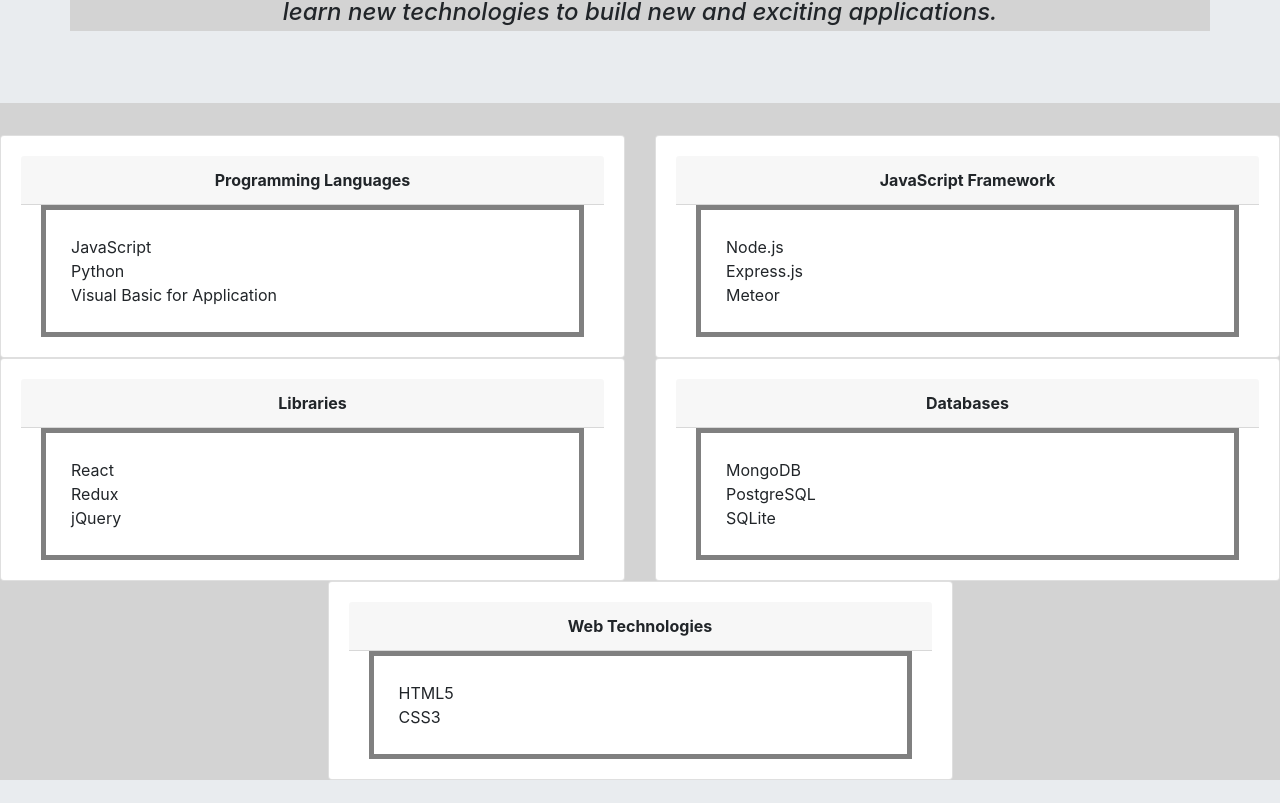
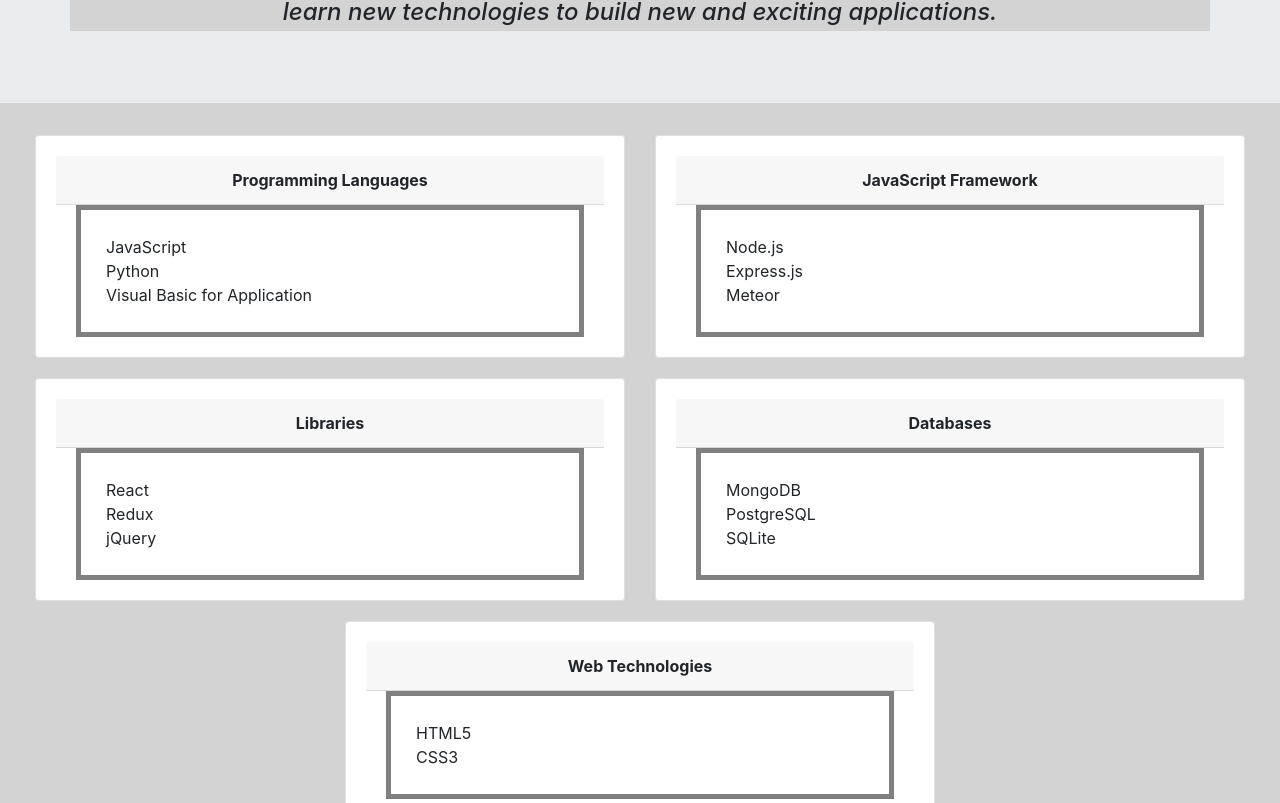
Before and after one commit to JasonNuhn/portfolio, a React (Create React App) app: page / in a window 1280 px wide. Shown: the part 277-1080 px from the top of the page. Built offline with nearby package versions, Linux system fonts and the light colour scheme.

Commit message:
margin setup on project component

```diff
--- a/src/components/about/index.js
+++ b/src/components/about/index.js
@@ -11,6 +11,10 @@ import {
   } from 'reactstrap'
 
 import './about.css';
+
+const divStyle = {
+    margin: "20px"
+  };
 
 class About extends Component {
         render () {
@@ -34,7 +38,7 @@ class About extends Component {
                             </Container>
                         </Jumbotron>
                         {/* <h2><b>Favorite Quote:</b><br></br><i>There is no royal road to a successful life, as there is no royal road to learning.  It has got to be hard knocks, morning, noon, and night, and fixity of purpose.</i></h2> */}
-                        <Row>
+                        <Row style={divStyle}>
                         <Col sm="6">
                         <Card body>
                             <CardHeader align="center" size="lg"><b>Programming Languages</b></CardHeader>
@@ -54,7 +58,7 @@ class About extends Component {
                         </Card>
                         </Col>
                         </Row>
-                        <Row>
+                        <Row style={divStyle}>
                             <Col sm="6">
                             <Card body>
                                 <CardHeader align="center" size="lg"><b>Libraries</b></CardHeader>
@@ -74,7 +78,7 @@ class About extends Component {
                             </Card>
                         </Col>
                         </Row>
-                        <Row>
+                        <Row style={divStyle}>
                             <Col sm="12" md={{ size: 6, offset: 3 }}>
                                 <Card body>
                                     <CardHeader align="center" size="lg"><b>Web Technologies</b></CardHeader>
```
